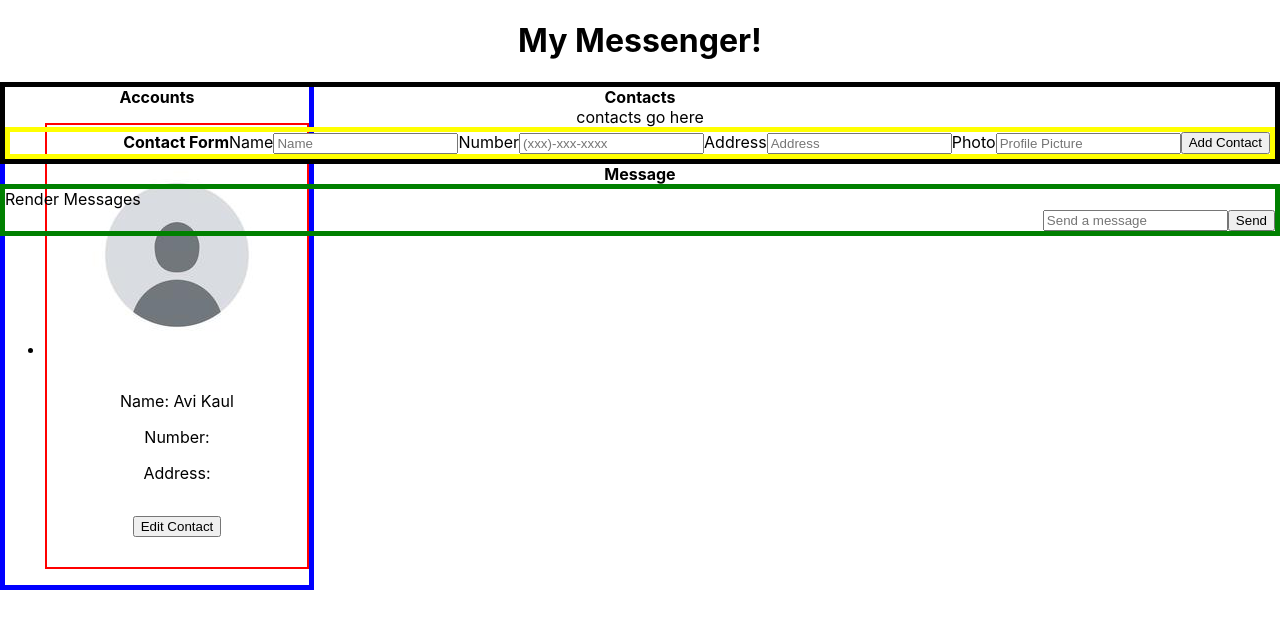
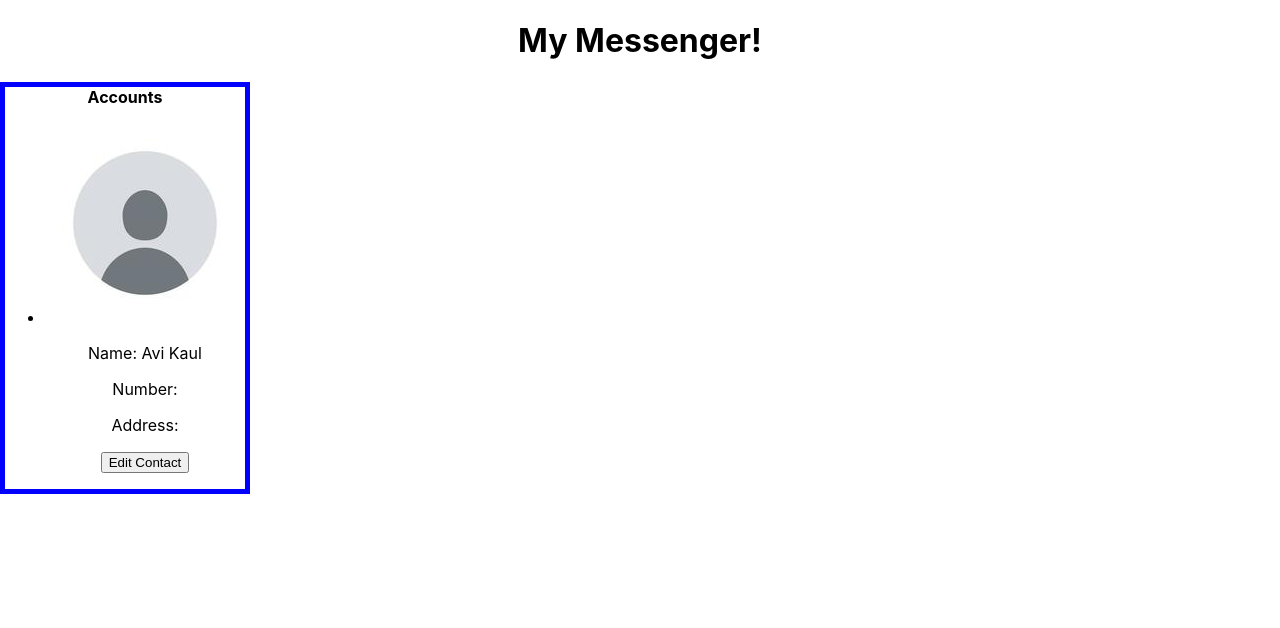
Before and after one commit to akaul823/Phase-2-Project, a React (Create React App) app in the folder phase2project/: page / in a window 1280 px wide. Shown: the top 628 px of the page. Built offline with nearby package versions, Linux system fonts and the light colour scheme; no server answers.

Commit message:
working on rendering data

```diff
--- a/phase2project/src/AccountNav.js
+++ b/phase2project/src/AccountNav.js
@@ -1,6 +1,6 @@
 import User from "./User";
 
-function AccountNav(){
+function AccountNav({data}){
     return (
         <nav className="account-container">
             <div>
--- a/phase2project/src/App.js
+++ b/phase2project/src/App.js
@@ -16,8 +16,6 @@ function App() {
     <div className="App">
       <Header />
       <AccountNav data={data} />
-      <Contacts />
-      <Messenger />
     </div>
   );
 }
--- a/phase2project/src/User.js
+++ b/phase2project/src/User.js
@@ -1,12 +1,10 @@
 function User(){
     return (
-        <div className="user-card">
+        <div className="user">
             <img src={"profile.jpg"} alt={"name"} className="user-image" />
-            <div className="user-info" style={{borderRadius:"5px", padding: "1rem"}}>
-                <p className="user-name"> Name: Avi Kaul</p>
-                <p className='user-number'> Number: </p>
-                <p className='user-address'> Address: </p>
-            </div>
+            <p className="user-name"> Name: Avi Kaul</p>
+            <p className='user-number'> Number: </p>
+            <p className='user-address'> Address: </p>
             <button>Edit Contact</button>
         </div>
     )
```
